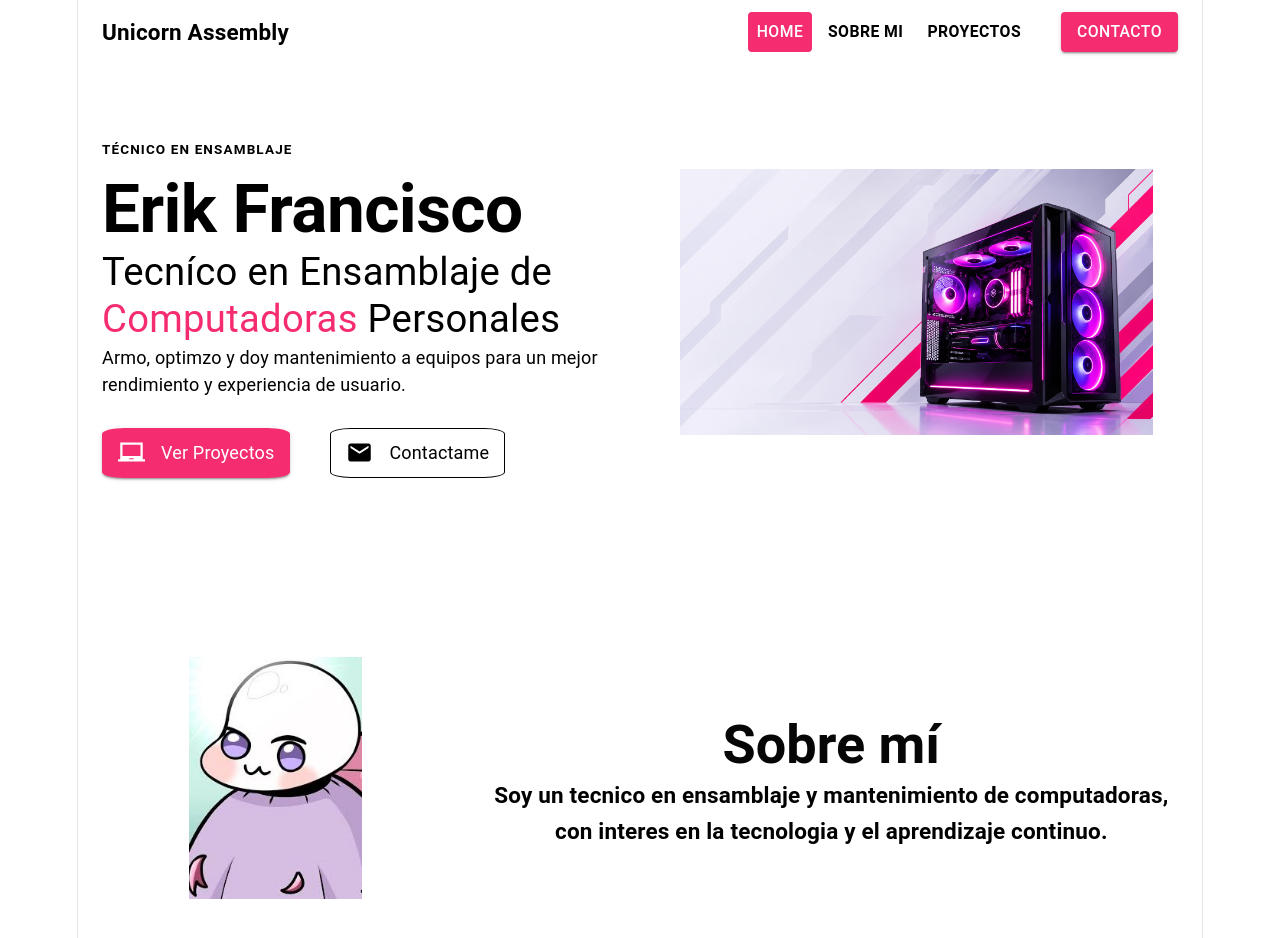
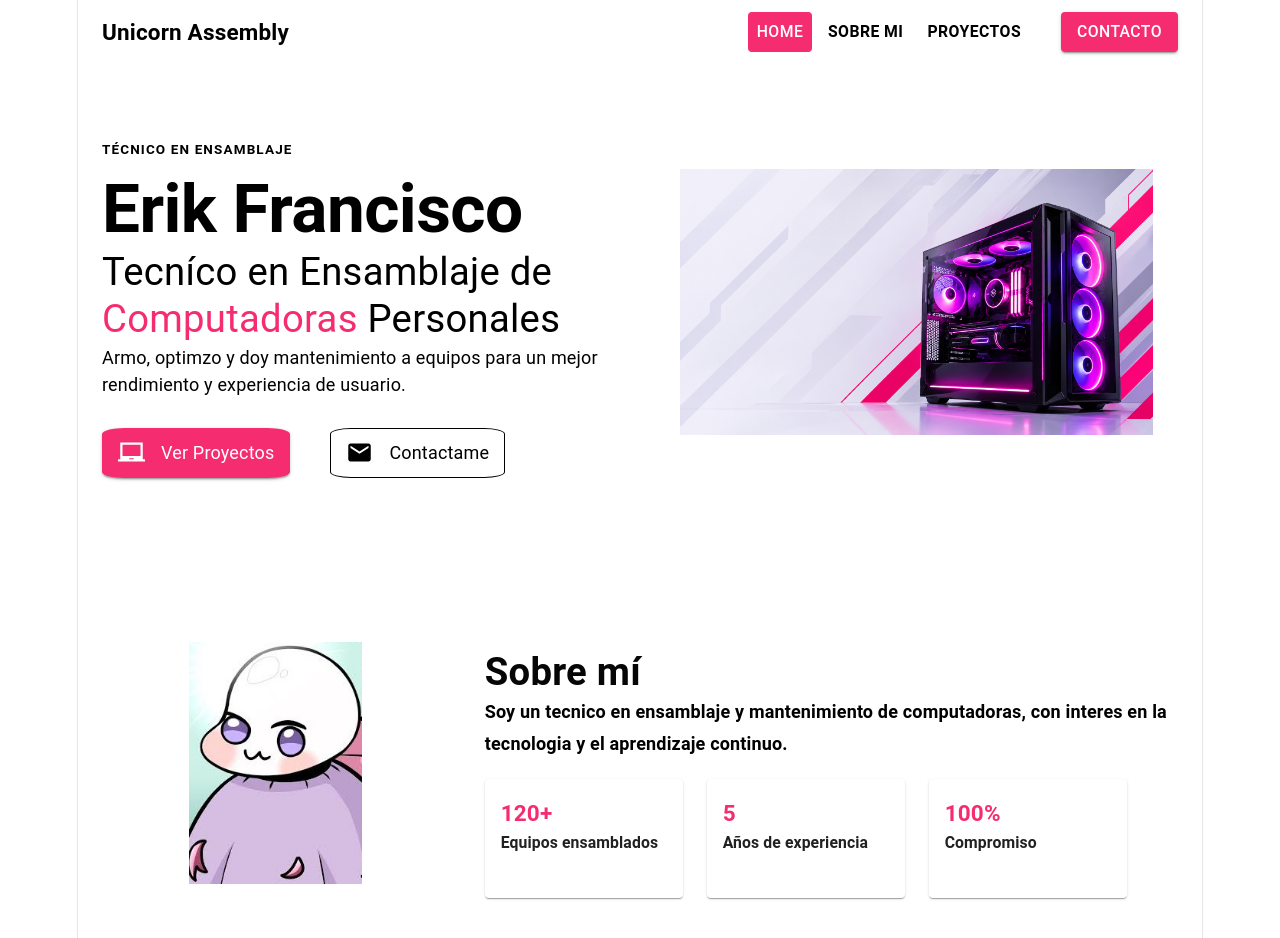
Before and after one commit to EvolKcol/Portafolio-ErikCastillo, a React (Vite) app: page / in a window 1280 px wide. Shown: the top 938 px of the page. Built offline with nearby package versions, Linux system fonts and the light colour scheme.

Commit message:
feat:Seccion de la landing page sobre mi pre terminada e iniciando con la seccion Poryectos

```diff
--- a/src/Components/Hero.jsx
+++ b/src/Components/Hero.jsx
@@ -8,7 +8,7 @@ function Hero() {
       display: 'flex',
       minHeight: '380px',
       alignItems: 'center',
-      backgroundColor: '#ffffff',
+      backgroundColor: '#fffffffc',
 
       py: 6,
     }}>
--- a/src/Components/MiSobre.jsx
+++ b/src/Components/MiSobre.jsx
@@ -1,10 +1,10 @@
-import { Box, Container, Typography } from "@mui/material"
+import { Box, Card, CardContent, Container, Typography } from "@mui/material"
 
 function MiSobre(){
     return(
         <Box sx={{
             display: 'flex',
-            minHeight: '380px',
+            minHeight: '350px',
             alignItems: 'center',
             backgroundColor: '#ffffff',
             py:6
@@ -31,24 +31,98 @@ function MiSobre(){
                     </Box>
                     <Box sx={{
                         width:"100%",
-
+                        textAlign:"left",
                         display:"block"
                     }}>
-                        <Typography variant="h3" sx={{
+                        <Typography variant="h4" sx={{
                             fontWeight:"bold",
-                            color:"#000000f9"
+                            color:"#000000f9",
+                            marginTop:"15px"
                         }}>
                             Sobre mí
 
                         </Typography>
 
-                        <Typography variant="h6" sx={{
+                        <Typography variant="subtitle1" sx={{
                             fontWeight:"bold",
                             color:"#000000"
                         }}>
                             Soy un tecnico en ensamblaje y mantenimiento de computadoras, con interes en la tecnologia y el aprendizaje continuo.
 
                         </Typography>
+                        <Box sx={{
+                            display:"flex",
+                            gap:3,
+                            marginTop:"20px"
+                        }}>
+                            <Card sx={{
+                                width:"198px",
+                                height:"119px"
+                            }}>
+                                <CardContent sx={{
+                                    textAlign:"left"
+                                }}>
+                                    <Typography variant="h6" sx={{
+                                        color:"#F52D70",
+                                        fontWeight:"bold"
+                                    }}>
+                                        120+
+                                    </Typography>
+                                    <Typography variant="subtitle2" sx={{
+                                        fontWeight:"bold"
+                                    }}>
+                                        Equipos ensamblados
+                                    </Typography>
+
+                                </CardContent>
+                            </Card>
+                            <Card sx={{
+                                width:"198px",
+                                height:"119px",
+                                borderColor:"#F52D70",
+                                borderLeftWidth:"10px",
+                                borderRightWidth:"10px"
+                            }}>
+                                <CardContent sx={{
+                                    textAlign:"left"
+                                }}>
+                                    <Typography variant="h6" sx={{
+                                        color:"#F52D70",
+                                        fontWeight:"bold"
+                                    }}>
+                                        5
+                                    </Typography>
+                                    <Typography variant="subtitle2" sx={{
+                                        fontWeight:"bold"
+                                    }}>
+                                        Años de experiencia
+                                    </Typography>
+
+                                </CardContent>
+                            </Card>
+                            <Card sx={{
+                                width:"198px",
+                                height:"119px"
+                            }}>
+                                <CardContent sx={{
+                                    textAlign:"left"
+                                }}>
+                                    <Typography variant="h6" sx={{
+                                        color:"#F52D70",
+                                        fontWeight:"bold"
+                                    }}>
+                                        100%
+                                    </Typography>
+                                    <Typography variant="subtitle2" sx={{
+                                        fontWeight:"bold"
+                                    }}>
+                                        Compromiso
+                                    </Typography>
+
+                                </CardContent>
+                            </Card>
+
+                        </Box>
 
                     </Box>
 
```
Also changed, not shown: src/Components/ProyectosLP.jsx (added, +23 -0 lines).
